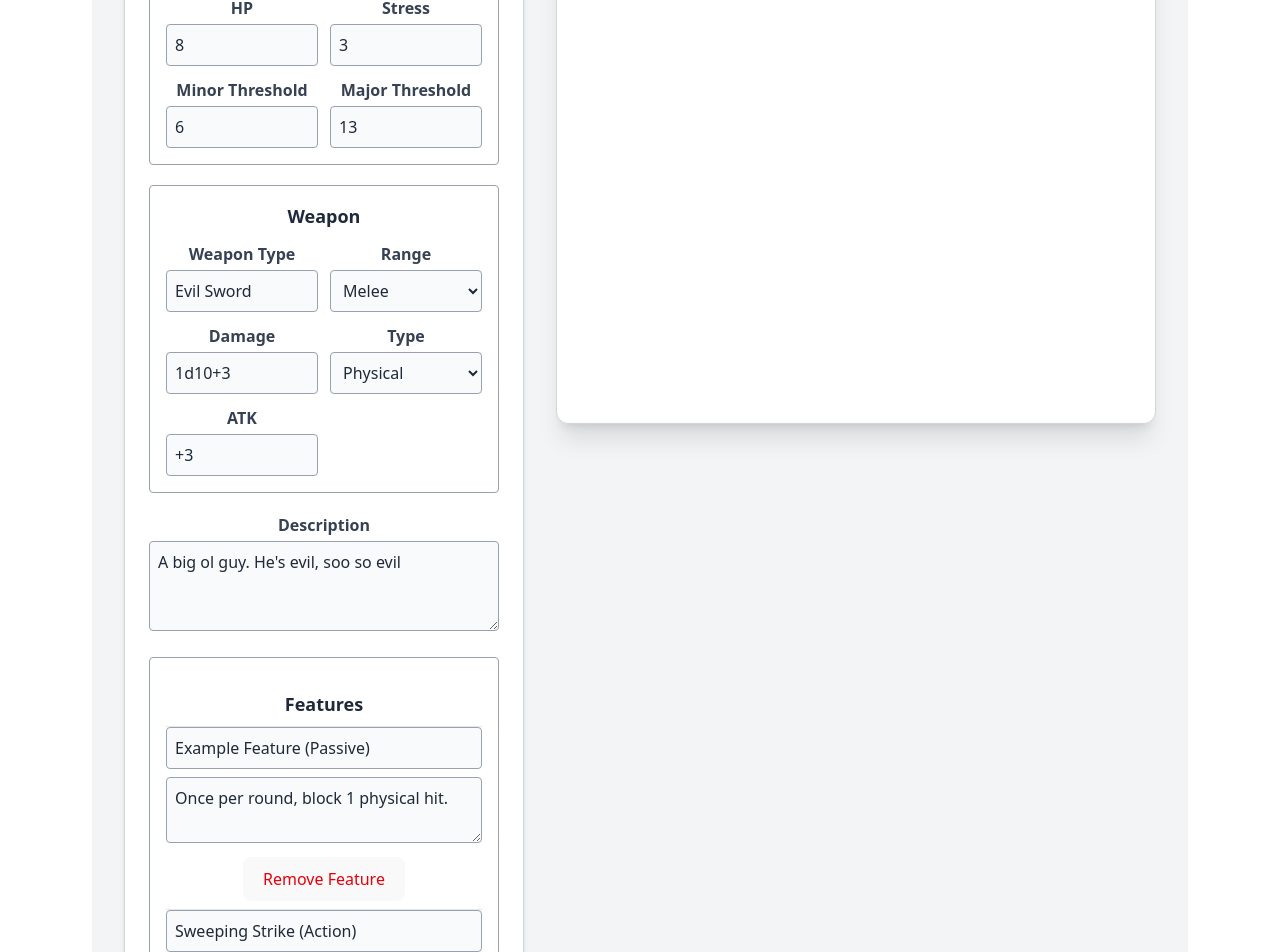
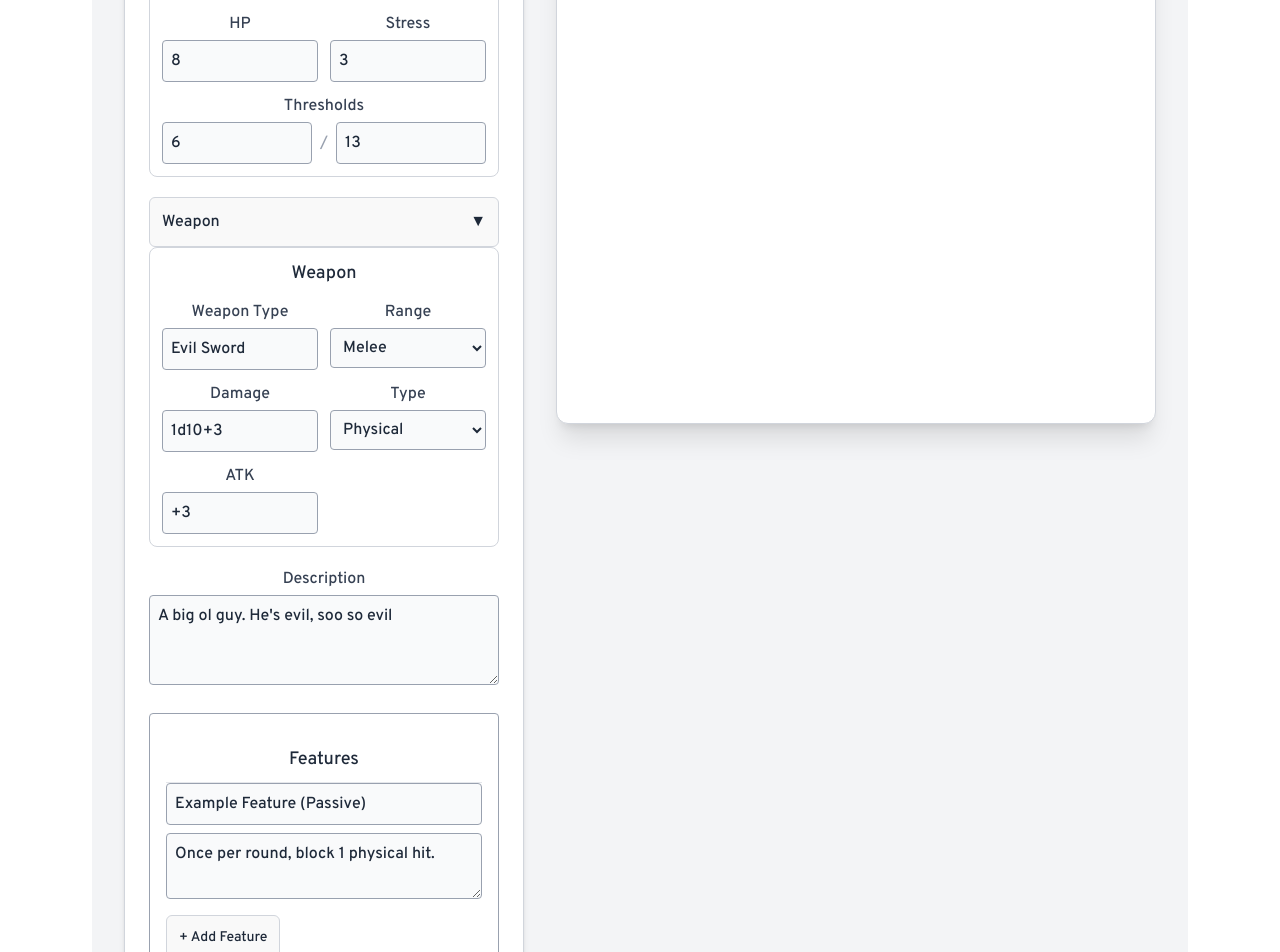
Before and after one commit to freyjabun/daggerlab, a Vue app: page / in a window 1280 px wide. Shown: the part 440-1392 px from the top of the page. Built offline with nearby package versions, Linux system fonts and the light colour scheme.

Commit message:
COLOOUUURS

```diff
--- a/src/components/AdversaryCard.vue
+++ b/src/components/AdversaryCard.vue
@@ -6,7 +6,7 @@ defineProps({ adversary: Object })
   <div
     class="bg-white border border-gray-400 rounded shadow-sm max-w-2xl text-gray-800 print:shadow-none print:border-black">
     <!-- Header -->
-    <div class="bg-zinc-500 text-white px-4 py-2 rounded-t text-left">
+    <div class="bg-gradient-to-b from-bone to-bone-dark text-white px-4 py-2 rounded-t text-left">
       <h2 class="font-bold">{{ adversary.name }}</h2>
     </div>
 
@@ -70,7 +70,7 @@ defineProps({ adversary: Object })
       <!-- FEATURES -->
       <div v-if="Array.isArray(adversary.features) && adversary.features.some(f => f.name || f.text)">
         <h2 class="font-bold uppercase text-gray-900 mt-2 text-left">Features</h2>
-        <hr class="border-dotted border-gray-400 mb-2" />
+        <hr class="border-dotted border-gray-400 " />
 
         <template v-for="(feat, i) in adversary.features" :key="i">
           <div v-if="feat.name || feat.text" class="text-left">
--- a/src/components/AdversaryForm.vue
+++ b/src/components/AdversaryForm.vue
@@ -2,6 +2,7 @@
 import Stats from './Stats.vue';
 import WeaponEditor from './WeaponEditor.vue';
 import FeaturesEditor from './FeaturesEditor.vue';
+import Collapsible from './utilComponents/Collapsible.vue';
 
 defineProps({ adversary: Object })
 </script>
@@ -35,18 +36,20 @@ defineProps({ adversary: Object })
     </div>
 
     <!-- Stats -->
-    <div class="section-border">
-      <Stats v-model="adversary.stats"></Stats>
-    </div>
+    <Collapsible title="Stats">
+      <Stats v-model="adversary.stats" />
+    </Collapsible>
+
 
     <!-- Weapon -->
-    <div class="section-border">
+    <Collapsible title="Weapon">
       <WeaponEditor v-model="adversary.weapon" />
-    </div>
+    </Collapsible>
+
 
     <!-- Description -->
     <div>
-      <label class="block font-semibold text-gray-700 mb-1">Description</label>
+      <label class="block font-semibold text-gray-700 mb-1 text-daggerpurple">Description</label>
       <textarea v-model="adversary.description" class="input-field" rows="3" />
     </div>
 
--- a/src/components/Stats.vue
+++ b/src/components/Stats.vue
@@ -7,62 +7,43 @@ defineEmits(['update:modelValue'])
 
 <template>
     <div class="space-y-3">
-    <h3 class="label">Stats</h3>
 
         <div class="grid grid-cols-2 gap-3">
             <div>
                 <label class="label">Difficulty</label>
-        <input
-          v-model="modelValue.difficulty"
-          @input="$emit('update:modelValue', modelValue)"
-          class="input-field"
-        />
+                <input v-model="modelValue.difficulty" @input="$emit('update:modelValue', modelValue)"
+                    class="input-field" />
             </div>
 
             <div>
                 <label class="label">Tier</label>
-        <input
-          v-model="modelValue.tier"
-          @input="$emit('update:modelValue', modelValue)"
-          class="input-field"
-        />
+                <input v-model="modelValue.tier" @input="$emit('update:modelValue', modelValue)" class="input-field" />
             </div>
 
             <div>
                 <label class="label">HP</label>
-        <input
-          v-model.number="modelValue.hp"
-          @input="$emit('update:modelValue', modelValue)"
-          class="input-field"
-        />
+                <input v-model.number="modelValue.hp" @input="$emit('update:modelValue', modelValue)"
+                    class="input-field" />
             </div>
 
             <div>
                 <label class="label">Stress</label>
-        <input
-          v-model.number="modelValue.stress"
-          @input="$emit('update:modelValue', modelValue)"
-          class="input-field"
-        />
+                <input v-model.number="modelValue.stress" @input="$emit('update:modelValue', modelValue)"
+                    class="input-field" />
             </div>
 
+        </div>
         <div>
-        <label class="label">Minor Threshold</label>
-        <input
-          v-model.number="modelValue.thresholdMinor"
-          @input="$emit('update:modelValue', modelValue)"
-          class="input-field"
-        />
+            <label class="label">Thresholds</label>
+            <div class="flex items-center space-x-2">
+                <input v-model.number="modelValue.thresholdMinor" @input="$emit('update:modelValue', modelValue)"
+                    class="input-field flex-1"></input>
+                <span class="flex-none text-gray-400">/</span>
+                <input v-model.number="modelValue.thresholdMajor" @input="$emit('update:modelValue', modelValue)"
+                    class="input-field flex-1"></input>
+            </div>
         </div>
 
-      <div>
-        <label class="label">Major Threshold</label>
-        <input
-          v-model.number="modelValue.thresholdMajor"
-          @input="$emit('update:modelValue', modelValue)"
-          class="input-field"
-        />
-      </div>
-    </div>
+
     </div>
 </template>
--- /dev/null
+++ b/src/components/utilComponents/Collapsible.vue
@@ -0,0 +1,33 @@
+<script setup>
+import { ref } from 'vue';
+
+const props = defineProps({
+  title: { type: String, required: true },
+  initiallyOpen: { type: Boolean, default: true }
+});
+
+const isOpen = ref(props.initiallyOpen);
+const toggle = () => {
+  isOpen.value = !isOpen.value;
+};
+</script>
+
+<template>
+  <div>
+<button
+  class="w-full text-left font-semibold text-gray-700 flex justify-between items-center p-3 rounded focus:outline-none
+          border border-gray-300 appearance-none"
+  @click="toggle"
+>
+  {{ title }}
+  <span>{{ isOpen ? '▼' : '▶' }}</span>
+</button>
+
+
+
+
+    <div v-show="isOpen" :class="['rounded-lg p-3', isOpen ? 'border border-gray-300' : '']">
+      <slot />
+    </div>
+  </div>
+</template>
--- a/src/models/adversary.js
+++ b/src/models/adversary.js
@@ -34,8 +34,7 @@ export function createExampleAdversary() {
     stats: { tier: 1, hp: 8, stress: 3, difficulty: 13, thresholdMinor: 6, thresholdMajor: 13},
     weapon: { weaponType: 'Evil Sword', range: 'Melee', roll: '1d10+3', damageType: 'Physical', atk: '+3' },
     features: [
-      { name: 'Example Feature (Passive)', text: 'Once per round, block 1 physical hit.' },
-      { name: 'Sweeping Strike (Action)', text: 'Spend a Fear. All enemies within Close range take 1d8 physical damage.' }
+      { name: 'Example Feature (Passive)', text: 'Once per round, block 1 physical hit.' }
     ],
     description: 'A big ol guy. He\'s evil, soo so evil'
   }
--- a/src/style.css
+++ b/src/style.css
@@ -1,9 +1,5 @@
-
+@import url('https://fonts.googleapis.com/css2?family=Overpass:wght@500&display=swap');
 @import "tailwindcss";
-@tailwindcss base;
-@tailwind components;
-@tailwind utilities;
-
 
 
 .input-field{
@@ -37,6 +33,51 @@
   -moz-osx-font-smoothing: grayscale;
 }
 
+@theme{
+  --color-daggerpurple: oklch(0.42 0.28 320);
+  --color-daggerorange: oklch(0.78 0.31 87);
+  --color-arcana: oklch(0.38 0.21 318);
+  --color-grace: oklch(0.56 0.40 353);
+  --color-blade: oklch(0.48 0.33 26);
+  --color-midnight: oklch(0.37 0.02 160);
+  --color-bone: oklch(0.85 0.02 188);
+  --color-sage: oklch(0.37 0.21 156);
+  --color-codex: oklch(0.36 0.19 256);
+  --color-splendor: oklch(0.71 0.34 95);
+  --color-valor: oklch(0.52 0.29 46);
+
+  --color-daggerpurple-dark: oklch(0.33 0.28 320);
+  --color-daggerorange-dark: oklch(0.68 0.31 87);
+  --color-arcana-dark: oklch(0.29 0.21 318);
+  --color-grace-dark: oklch(0.46 0.40 353);
+  --color-blade-dark: oklch(0.39 0.33 26);
+  --color-midnight-dark: oklch(0.27 0.02 160);
+  --color-bone-dark: oklch(0.72 0.02 188);
+  --color-sage-dark: oklch(0.28 0.21 156);
+  --color-codex-dark: oklch(0.27 0.19 256);
+  --color-splendor-dark: oklch(0.61 0.34 95);
+  --color-valor-dark: oklch(0.42 0.29 46);
+
+  --color-daggerpurple-light: oklch(0.52 0.28 320);
+  --color-daggerorange-light: oklch(0.88 0.31 87);
+  --color-arcana-light: oklch(0.48 0.21 318);
+  --color-grace-light: oklch(0.66 0.40 353);
+  --color-blade-light: oklch(0.58 0.33 26);
+  --color-midnight-light: oklch(0.47 0.02 160);
+  --color-bone-light: oklch(0.94 0.02 188);
+  --color-sage-light: oklch(0.47 0.21 156);
+  --color-codex-light: oklch(0.46 0.19 256);
+  --color-splendor-light: oklch(0.81 0.34 95);
+  --color-valor-light: oklch(0.62 0.29 46);
+  --font-dagger: "Overpass", ui-sans-serif, system-ui, sans-serif;
+}
+@layer base {
+  body {
+    font-family: var(--font-dagger);
+    font-weight: 500;
+  }
+}
+
 a {
   font-weight: 500;
   color: #646cff;
@@ -60,19 +101,11 @@ h1 {
 }
 
 button {
-  border-radius: 8px;
-  border: 1px solid transparent;
-  padding: 0.6em 1.2em;
-  font-size: 1em;
-  font-weight: 500;
-  font-family: inherit;
-  background-color: #1a1a1a;
-  cursor: pointer;
-  transition: border-color 0.25s;
+  @apply rounded-md border border-gray-300 p-3 text-gray-800 font-semibold bg-gray-50 hover:bg-gray-100
+         cursor-pointer flex justify-between items-center ;
 }
-button:hover {
-  border-color: #646cff;
-}
+
+
 button:focus,
 button:focus-visible {
   outline: 4px auto -webkit-focus-ring-color;
```
Lines whose indentation alone changed are shown as unchanged.
